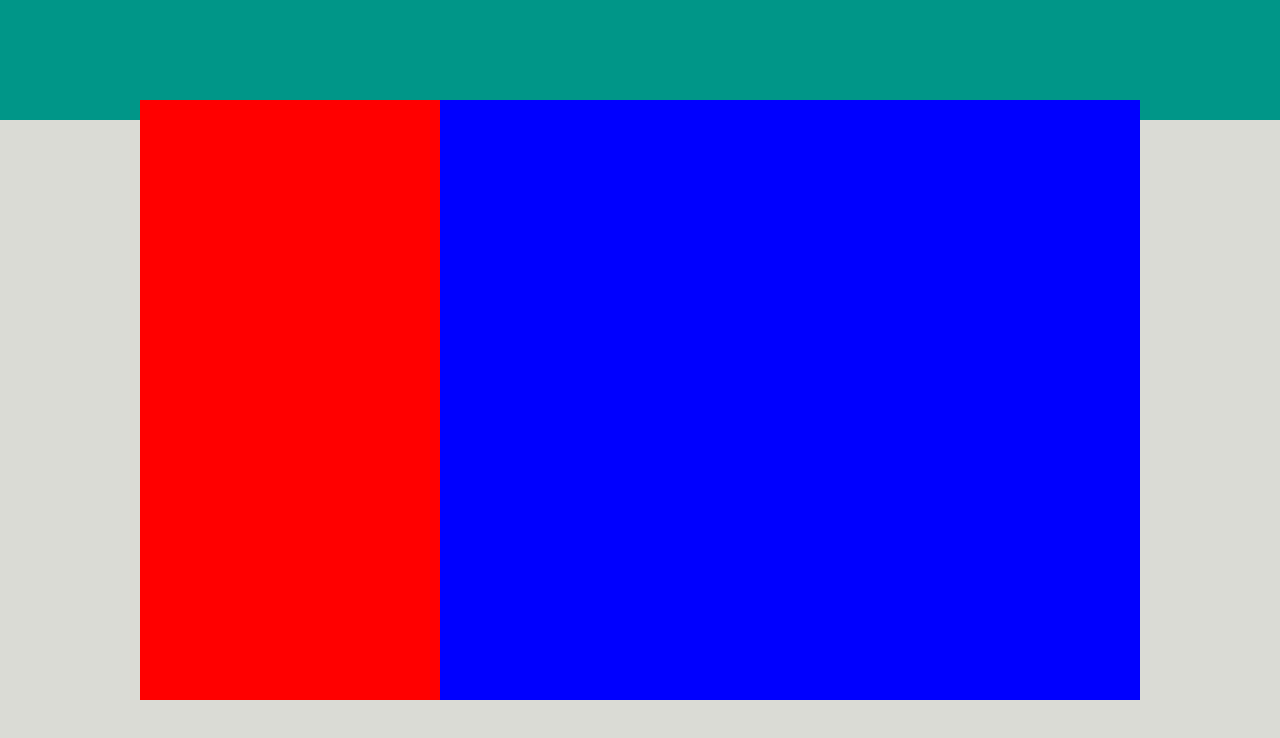
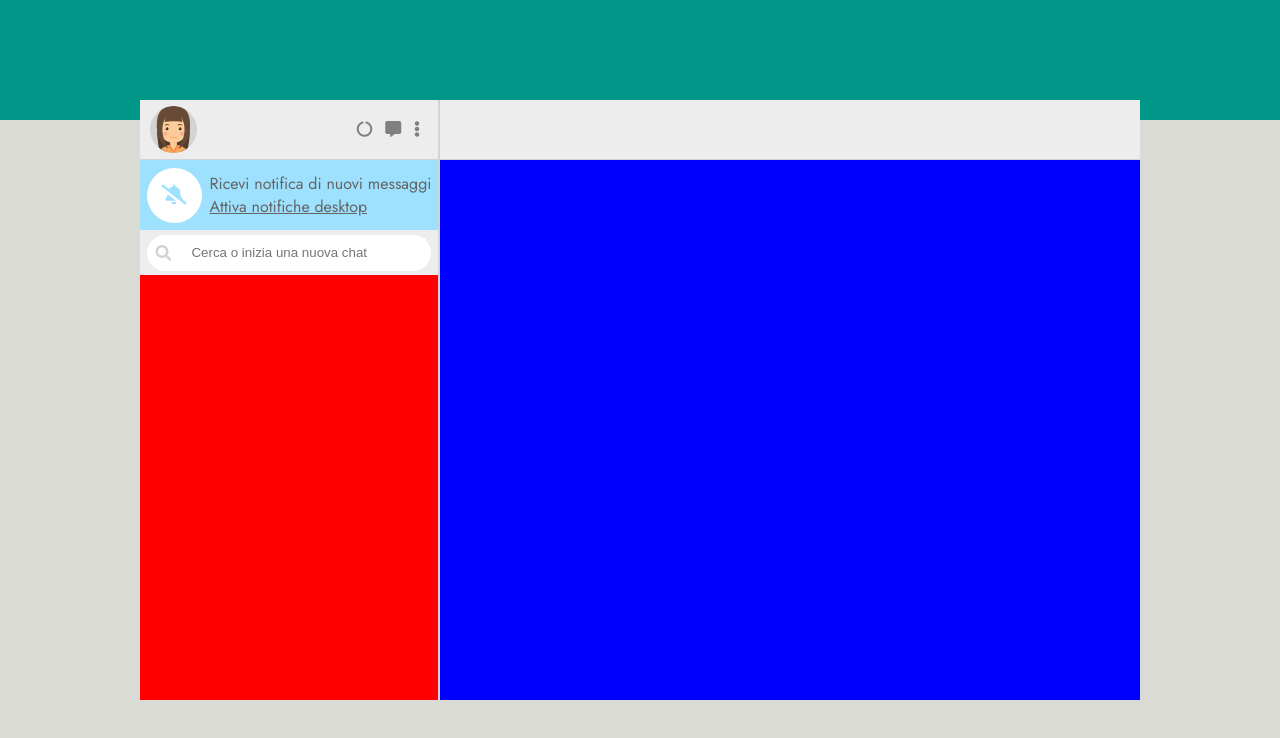
Before and after one commit to annalisadesantis/vue-boolzapp, a plain HTML site: page index.html in a window 1280 px wide. Drawn offline with nearby package versions, Linux system fonts and the light colour scheme.

Commit message:
fine parte top left

```diff
--- a/index.html
+++ b/index.html
@@ -17,12 +17,49 @@
     </head>
     <body>
         <div id="root">
+            <!-- Contenitore generale -->
             <div class="container">
+                <!-- Parte sinistra -->
                 <div class="part-left">
+                    <!-- Header top left -->
+                    <div class="top-left">
+                        <img src="annalisa.svg" alt="utente-annalisa">
+                        <div class="header-icon">
+                            <i class="fas fa-circle-notch"></i>
+                            <i class="fas fa-comment-alt"></i>
+                            <i class="fas fa-ellipsis-v"></i>
+                        </div>
+                    </div>
+                    <!-- Center left -->
+                    <div class="center-left">
+                        <div class="circle-icon">
+                            <i class="fas fa-bell-slash"></i>
+                        </div>
+                        <div class="center-left-text">
+                            <span>Ricevi notifica di nuovi messaggi</span>
+                            <a href="#">Attiva notifiche desktop</a>
+                        </div>
+                    </div>
+                    <!-- Search left -->
+                    <div class="search-left">
+                        <div class="input-left">
+                            <i class="fas fa-search"></i>
+                            <input type="text" name="search" placeholder="Cerca o inizia una nuova chat">
+                        </div>
+                    </div>
+                    <!-- Bottom top left -->
+                    <div class="bottom-left">
 
+                    </div>
                 </div>
+                <!-- Parte Destra -->
                 <div class="part-right">
+                    <div class="top-right">
 
+                    </div>
+                    <div class="bottom-right">
+
+                    </div>
                 </div>
             </div>
         </div>
--- a/style.css
+++ b/style.css
@@ -13,6 +13,8 @@ body{
     align-items: center;
 }
 
+/* Contenitore Generale */
+
 .container{
     width: 1000px;
     height: 600px;
@@ -20,14 +22,125 @@ body{
     display: flex;
 }
 
+
+/* Contenitore sinistra */
+
 .container .part-left{
     width: 30%;
     height: 100%;
     background-color: red;
+    display: flex;
+    flex-direction: column;
+    border-right: 2px solid lightgrey;
 }
+
+.part-left .top-left img{
+    height: 80%;
+    width: auto;
+    border-radius: 50%;
+    background-color: lightgrey;
+}
+
+.header-icon i{
+    margin-right: 8px;
+    color: grey;
+    cursor: pointer;
+}
+
+.center-left{
+    height: 70px;
+    width: 100%;
+    background-color: rgb(157, 225, 254);
+    color: rgb(100, 100, 100);
+    display: flex;
+    justify-content: center;
+    align-items: center;
+}
+
+.center-left .circle-icon{
+    background-color: white;
+    border-radius: 50%;
+    height: 55px;
+    width: 55px;
+    display: flex;
+    justify-content: center;
+    align-items: center;
+    margin-right: 8px;
+}
+
+.center-left i{
+    color: rgb(157, 225, 254);
+    padding: 15px;
+    font-size: 20px;
+    cursor: pointer;
+}
+
+.center-left-text{
+    display: flex;
+    flex-direction: column;
+}
+
+.center-left-text a{
+    color: rgb(100, 100, 100);
+}
+
+.search-left{
+    height: 45px;
+    background-color: rgb(237, 237, 237);
+    display: flex;
+    justify-content: center;
+    align-items: center;
+}
+
+.input-left{
+    margin: auto;
+    height: 80%;
+    width: 95%;
+    display: flex;
+    justify-content: flex-start;
+    align-items: center;
+    border-radius: 20px;
+    background-color: white
+}
+
+.input-left i{
+    color: lightgrey;
+    margin-left: 8px;
+}
+
+.input-left input{
+    border: 0;
+    height: 80%;
+    width: 90%;
+    padding: 8px 20px;
+}
+
+.input-left input:focus{
+    outline: 0;
+}
+
+
+
+/* Contenitore destra */
 
 .container .part-right{
     width: 70%;
     height: 100%;
     background-color: blue;
+    display: flex;
+    flex-direction: column;
 }
+
+
+/* Entrambi i contenitori: destra e sinistra */
+
+.part-left .top-left, .part-right .top-right {
+    height: 60px;
+    width: 100%;
+    padding: 0 10px;
+    background-color: rgb(237, 237, 237);
+    border-bottom: 1px solid lightgrey;
+    display: flex;
+    align-items: center;
+    justify-content: space-between;
+}
```
Also changed, not shown: annalisa.svg (added).
